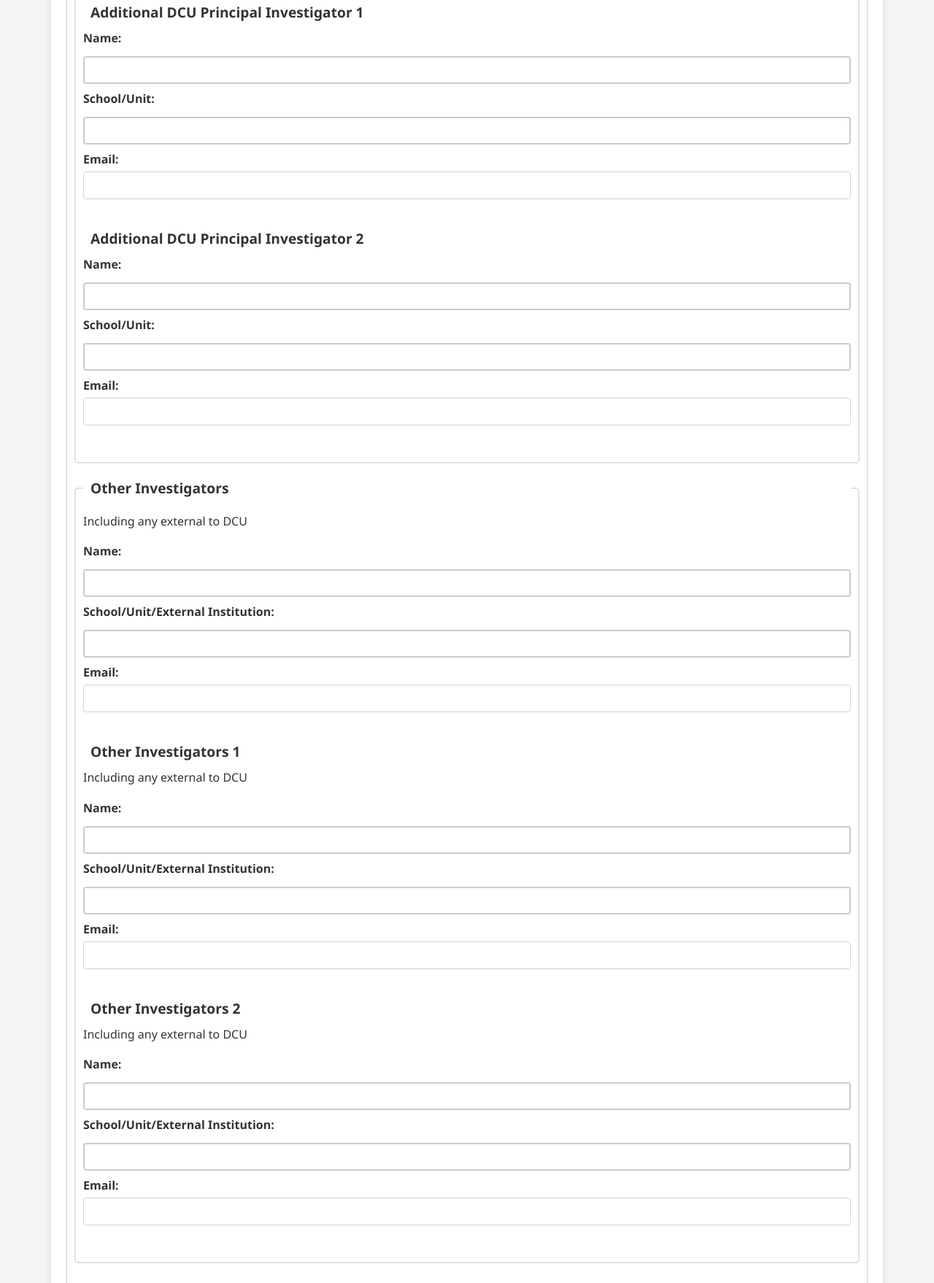
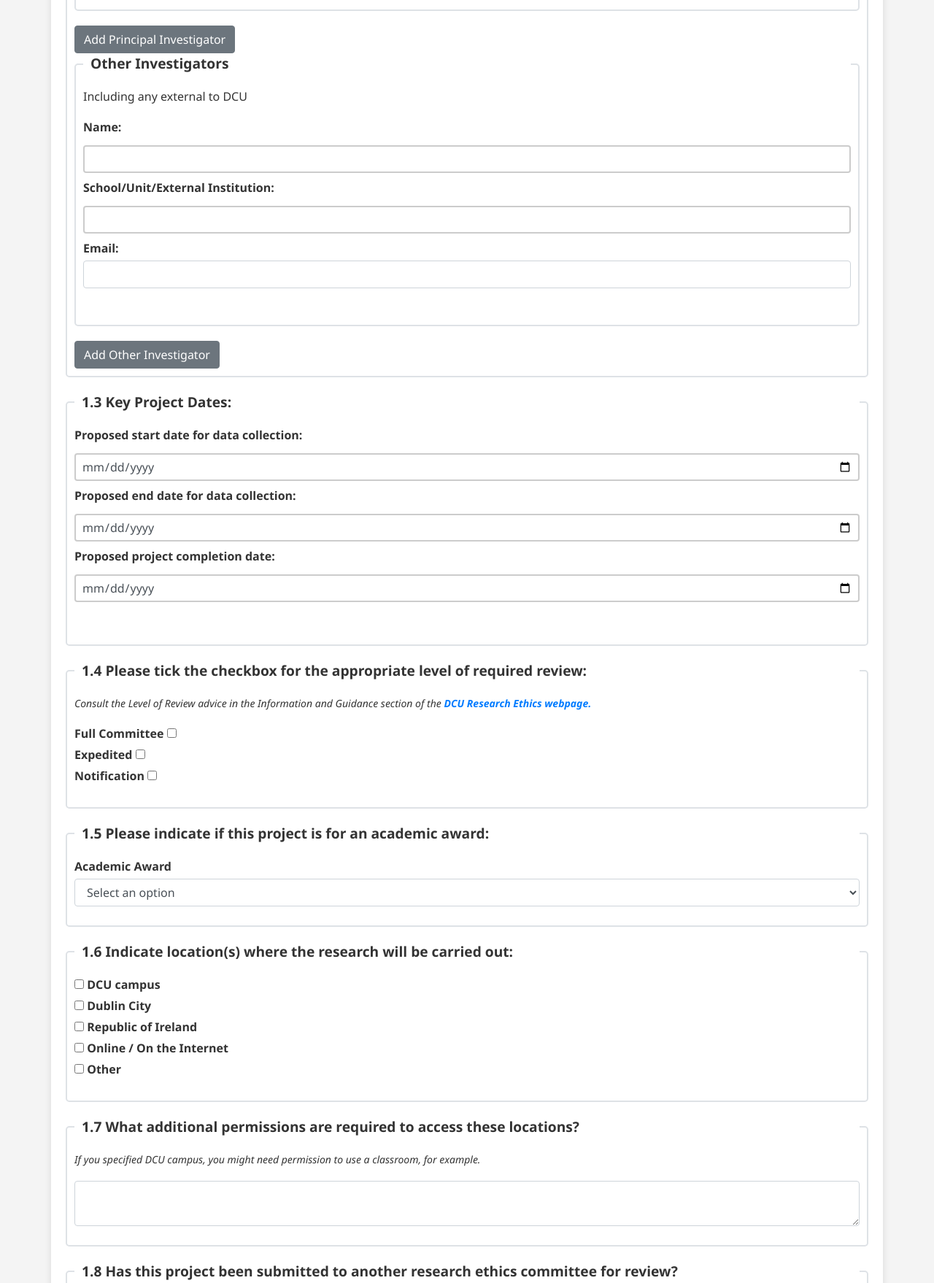
Before and after one commit to seunny4life/Ethical-Project, a plain HTML site: page Website/page_1.html in a window 1280 px wide. Shown: the part 686-2444 px from the top of the page at 73% size. Drawn offline with nearby package versions, Linux system fonts and the light colour scheme.

Commit message:
Finished page one

```diff
--- a/Website/page_1.html
+++ b/Website/page_1.html
@@ -29,7 +29,7 @@
                 <legend><strong>1.2 Applicant Details:</strong></legend>
 
                 <!-- First Principal Investigator -->
-                <fieldset class="fieldset">
+                <fieldset class="fieldset" id="principalInvestigatorSection">
                     <legend>DCU Principal Investigator(s)</legend>
                     <p>In the case of PhD/D.Ed./Research Masters projects, the supervisor must be listed as
                         Principal Investigator.</p>
@@ -41,31 +41,11 @@
                         <label for="email1">Email:</label>
                         <input type="email" id="email1" name="email1" class="form-control" required><br>
                     </div>
+                </fieldset>
+                <button type="button" class="btn btn-secondary" onclick="addPrincipalInvestigator()">Add Principal Investigator</button>
 
-                    <!-- Second Principal Investigator -->
-                    <legend>Additional DCU Principal Investigator 1</legend>
-                    <div class="form-group">
-                        <label for="piName2">Name:</label>
-                        <input type="text" id="piName2" name="piName2" class="form-control">
-                        <label for="schoolUnit2">School/Unit:</label>
-                        <input type="text" id="schoolUnit2" name="schoolUnit2" class="form-control">
-                        <label for="email2">Email:</label>
-                        <input type="email" id="email2" name="email2" class="form-control"><br>
-                    </div>
-
-                    <!-- Third Principal Investigator -->
-                    <legend>Additional DCU Principal Investigator 2</legend>
-                    <div class="form-group">
-                        <label for="piName3">Name:</label>
-                        <input type="text" id="piName3" name="piName3" class="form-control">
-                        <label for="schoolUnit3">School/Unit:</label>
-                        <input type="text" id="schoolUnit3" name="schoolUnit3" class="form-control">
-                        <label for="email3">Email:</label>
-                        <input type="email" id="email3" name="email3" class="form-control"><br>
-                    </div>
-                </fieldset>
                 <!-- Section for Other Investigators -->
-                <fieldset class="fieldset">
+                <fieldset class="fieldset" id="otherInvestigatorsSection">
                     <legend>Other Investigators</legend>
                     <p>Including any external to DCU</p>
                     <div class="form-group">
@@ -76,31 +56,9 @@
                         <label for="otherEmail1">Email:</label>
                         <input type="email" id="otherEmail1" name="otherEmail1" class="form-control"><br>
                     </div>
-
-                    <legend>Other Investigators 1</legend>
-                    <p>Including any external to DCU</p>
-                    <div class="form-group">
-                        <label for="otherName2">Name:</label>
-                        <input type="text" id="otherName2" name="otherName2" class="form-control">
-                        <label for="otherUnit2">School/Unit/External Institution:</label>
-                        <input type="text" id="otherUnit2" name="otherUnit2" class="form-control">
-                        <label for="otherEmail2">Email:</label>
-                        <input type="email" id="otherEmail2" name="otherEmail2" class="form-control"><br>
-                    </div>
-
-                    <legend>Other Investigators 2</legend>
-                    <p>Including any external to DCU</p>
-                    <div class="form-group">
-                        <label for="otherName3">Name:</label>
-                        <input type="text" id="otherName3" name="otherName3" class="form-control">
-                        <label for="otherUnit3">School/Unit/External Institution:</label>
-                        <input type="text" id="otherUnit3" name="otherUnit3" class="form-control">
-                        <label for="otherEmail3">Email:</label>
-                        <input type="email" id="otherEmail3" name="otherEmail3" class="form-control"><br>
-                    </div>
                 </fieldset>
+                <button type="button" class="btn btn-secondary" onclick="addOtherInvestigator()">Add Other Investigator</button>
             </fieldset>
-
 
             <!-- Section 1.3 - Key Project Dates -->
             <fieldset class="fieldset">
@@ -139,65 +97,56 @@
 
             <!-- Section 1.5 - Academic Award -->
             <fieldset class="fieldset">
-                <legend><strong>1.5 Please indicate if this project is for an academic award (tick N/A checkbox if not):
-                    </strong></legend>
+                <legend><strong>1.5 Please indicate if this project is for an academic award:</strong></legend>
                 <div class="form-group">
-                    <label for="phd">PhD</label>
-                    <input type="checkbox" id="phd" name="academicAward" value="PhD">
-                    <br>
-
-                    <label for="ded">D.Ed.</label>
-                    <input type="checkbox" id="ded" name="academicAward" value="D.Ed.">
-                    <br>
-
-                    <label for="researchMasters">Research Masters</label>
-                    <input type="checkbox" id="researchMasters" name="academicAward" value="Research Masters">
-                    <br>
-
-                    <label for="na">N/A</label>
-                    <input type="checkbox" id="na" name="academicAward" value="N/A">
-
+                    <label for="academicAward">Academic Award</label>
+                    <select id="academicAward" name="academicAward" class="form-control" required>
+                        <option value="" disabled selected>Select an option</option>
+                        <option value="CA326">CA326</option>
+                        <option value="CA400">CA400</option>
+                        <option value="CA4021">CA4021</option>
+                        <option value="CA472">CA472</option>
+                        <option value="CA5377">CA5377</option>
+                        <option value="CA550">CA550</option>
+                        <option value="CA690">CA690</option>
+                        <option value="CA691">CA691</option>
+                        <option value="MCM">MCM</option>
+                    </select>
                 </div>
             </fieldset>
 
             <!-- Section 1.6 - Research Location -->
             <fieldset class="fieldset">
-                <legend><strong>1.6 Please confirm the location(s) where the research will be carried out:</strong>
-                </legend>
+                <legend><strong>1.6 Indicate location(s) where the research will be carried out:</strong></legend>
                 <div class="form-group">
-                    <p><i>If research will be carried out abroad, you will need to address the ethical challenges raised
-                            by this
-                            in Section 3 of your application - consult the Conducting Research Abroad document in the
-                            Ethics
-                            Resources and Guidelines section of the <a
-                                href="https://www.dcu.ie/researchsupport/research-ethics" target="_blank">DCU
-                                Research Ethics webpage</a>.</i></p>
-                    <textarea id="location" name="location" class="form-control" required></textarea>
+                    <label><input type="checkbox" name="location" value="DCU campus"> DCU campus</label><br>
+                    <label><input type="checkbox" name="location" value="Dublin City"> Dublin City</label><br>
+                    <label><input type="checkbox" name="location" value="Republic of Ireland"> Republic of Ireland</label><br>
+                    <label><input type="checkbox" name="location" value="Online / On the Internet"> Online / On the Internet</label><br>
+                    <label><input type="checkbox" name="location" value="Other" onclick="toggleOtherLocation(this)"> Other</label><br>
+                    <textarea id="otherLocation" name="otherLocation" class="form-control" style="display: none;" placeholder="Please specify"></textarea>
                 </div>
             </fieldset>
 
             <!-- Section 1.7 - Access to Participants -->
             <fieldset class="fieldset">
-                <legend><strong>1.7 Please state what additional permissions may be required to access
-                        participants:</strong></legend>
+                <legend><strong>1.7 What additional permissions are required to access these locations?</strong></legend>
                 <div class="form-group">
-                    <p><i>Specify from whom the permission is required (e.g. a school Board of Management), and when
-                            their written approval will be obtained</i></p>
+                    <p><i>If you specified DCU campus, you might need permission to use a classroom, for example.</i></p>
                     <textarea id="permissions" name="permissions" class="form-control" required></textarea>
                 </div>
             </fieldset>
 
             <!-- Section 1.8 - Other Ethics Committee Review -->
             <fieldset class="fieldset">
-                <legend><strong>1.8 Has this project has been submitted to another research ethics committee for
+                <legend><strong>1.8 Has this project been submitted to another research ethics committee for
                         review?</strong></legend>
                 <div class="form-group">
-                    <input type="radio" id="yesReview" name="otherCommitteeReview" value="Yes" required>
+                    <input type="radio" id="yesReview" name="otherCommitteeReview" value="Yes" onclick="toggleReviewDetails(true)" required>
                     <label for="yesReview">Yes</label>
-                    <input type="radio" id="noReview" name="otherCommitteeReview" value="No">
+                    <input type="radio" id="noReview" name="otherCommitteeReview" value="No" onclick="toggleReviewDetails(false)">
                     <label for="noReview">No</label>
-                    <div id="reviewDetails" style="margin-top: 10px;">
-
+                    <div id="reviewDetails" style="margin-top: 10px; display: none;">
                         <label for="detailsOutcome"><i>If yes, please provide details on the outcome below (a copy of
                                 approval should be attached to this
                                 form)</i></label>
@@ -236,8 +185,7 @@
 
             // Validate required checkbox groups
             const checkboxGroups = [
-                document.querySelectorAll("input[name='reviewLevel']"),
-                document.querySelectorAll("input[name='academicAward']")
+                document.querySelectorAll("input[name='reviewLevel']")
             ];
 
             for (let group of checkboxGroups) {
@@ -251,6 +199,46 @@
             window.location.href = 'page_2.html';
             return false; // Prevent form submission to handle redirection with JavaScript
         }
+
+        function addPrincipalInvestigator() {
+            const section = document.getElementById('principalInvestigatorSection');
+            const newInvestigator = document.createElement('div');
+            newInvestigator.className = 'form-group';
+            newInvestigator.innerHTML = `
+                <label>Name:</label>
+                <input type="text" name="piName" class="form-control" required>
+                <label>School/Unit:</label>
+                <input type="text" name="schoolUnit" class="form-control" required>
+                <label>Email:</label>
+                <input type="email" name="email" class="form-control" required><br>
+            `;
+            section.appendChild(newInvestigator);
+        }
+
+        function addOtherInvestigator() {
+            const section = document.getElementById('otherInvestigatorsSection');
+            const newInvestigator = document.createElement('div');
+            newInvestigator.className = 'form-group';
+            newInvestigator.innerHTML = `
+                <label>Name:</label>
+                <input type="text" name="otherName" class="form-control">
+                <label>School/Unit/External Institution:</label>
+                <input type="text" name="otherUnit" class="form-control">
+                <label>Email:</label>
+                <input type="email" name="otherEmail" class="form-control"><br>
+            `;
+            section.appendChild(newInvestigator);
+        }
+
+        function toggleReviewDetails(show) {
+            const reviewDetails = document.getElementById('reviewDetails');
+            reviewDetails.style.display = show ? 'block' : 'none';
+        }
+
+        function toggleOtherLocation(checkbox) {
+            const otherLocation = document.getElementById('otherLocation');
+            otherLocation.style.display = checkbox.checked ? 'block' : 'none';
+        }
     </script>
 </body>
 
```
